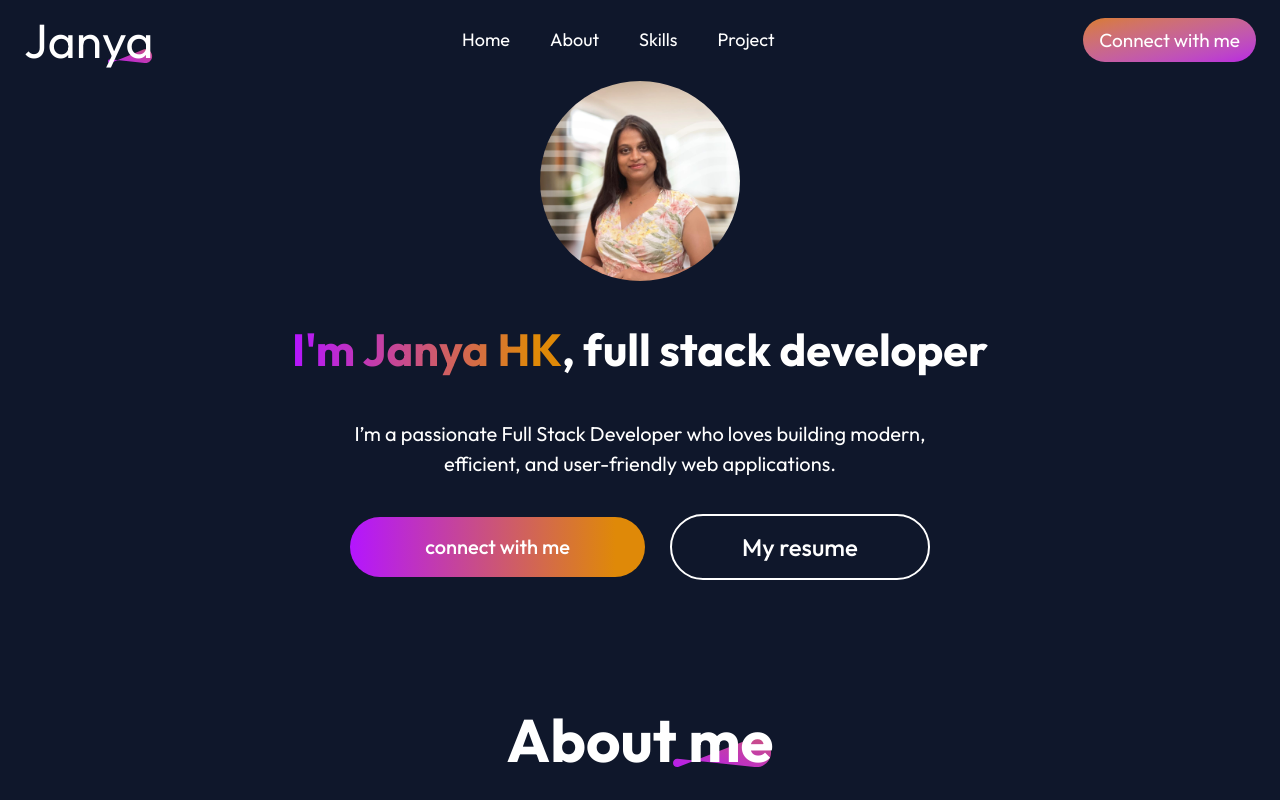
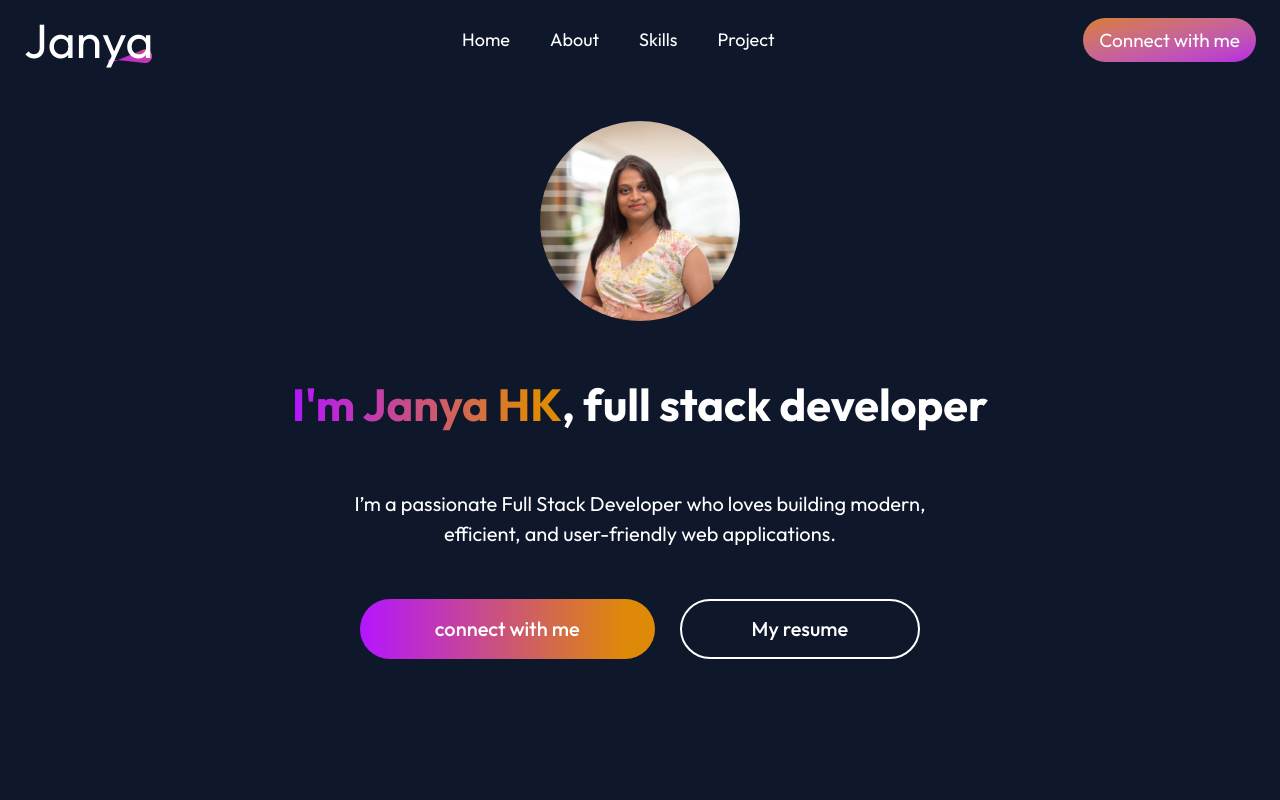
Before and after one commit to Janyahk/portfolio, a React (Vite) app: page / in a window 1280 px wide. Shown: the top 800 px of the page. Built offline with nearby package versions, Linux system fonts and the light colour scheme.

Commit message:
Updated hero responsive design

```diff
--- a/src/App.jsx
+++ b/src/App.jsx
@@ -17,7 +17,8 @@ const App = () => {
     }
   }, [section]);
   return (
-    <div className='bg-slate-900 m-0 text-white'>
+    <div className='w-full bg-slate-900 m-0 text-white   '>
+    {/* // <div className='bg-slate-900 text-white flex flex-col md:flex-row items-center gap-6 md:gap-10 lg:gap-16 p-4 md:p-8'> */}
       <Navbar onSectionChange={setSection}></Navbar>
        <div id="home" >
     <Hero onSectionChange={setSection} />
--- a/src/components/Hero/hero.css
+++ b/src/components/Hero/hero.css
@@ -9,8 +9,23 @@ display: flex;
 align-items: center;
 flex-direction: column;
 gap:35px;
+ padding: 20px;
+  text-align: center;
 }
-
+@media (min-width: 768px) {
+  .hero {
+    gap: 25px;
+    padding: 40px;
+  }
+}
+@media (min-width: 1024px) {
+  .hero {
+    flex-direction: column;
+    justify-content: space-between;
+    text-align: left;
+    gap: 50px;
+  }
+}
 .hero h1{
     text-align: center;
     width: 70%;
@@ -41,7 +56,7 @@ gap:35px;
     margin-bottom: 50px;
 }
 
-.hero-connect{
+/* .hero-connect{
     padding: 15px 75px;
     border-radius: 50px;
     font-size: 20px;
@@ -61,4 +76,57 @@ gap:35px;
 
 .hero-resume:hover{
     border-color: #B415FF;
+} */
+
+/* 📱 Mobile (default) */
+.hero-connect {
+  padding: 10px 25px;
+  border-radius: 50px;
+  font-size: 14px;
+  background: linear-gradient(270deg, #DF8908 10%, #B415FF 100%);
+  cursor: pointer;
+  border: none;
 }
+
+.hero-resume {
+  padding: 10px 22px;
+  border-radius: 50px;
+  border: 2px solid #fff;
+  font-size: 14px;
+  cursor: pointer;
+}
+
+/* 📲 Tablet */
+@media (min-width: 768px) {
+  .hero-connect {
+    padding: 12px 45px;
+    font-size: 16px;
+  }
+
+  .hero-resume {
+    padding: 12px 40px;
+    font-size: 16px;
+  }
+}
+
+/* 💻 Desktop */
+@media (min-width: 1024px) {
+  .hero-connect {
+    padding: 15px 75px;
+    font-size: 20px;
+  }
+
+  .hero-resume {
+    padding: 13px 70px;
+    font-size: 20px;
+  }
+}
+
+/* Hover Effects */
+.hero-connect:hover {
+  border: 2px solid white;
+}
+
+.hero-resume:hover {
+  border-color: #B415FF;
+}
```
